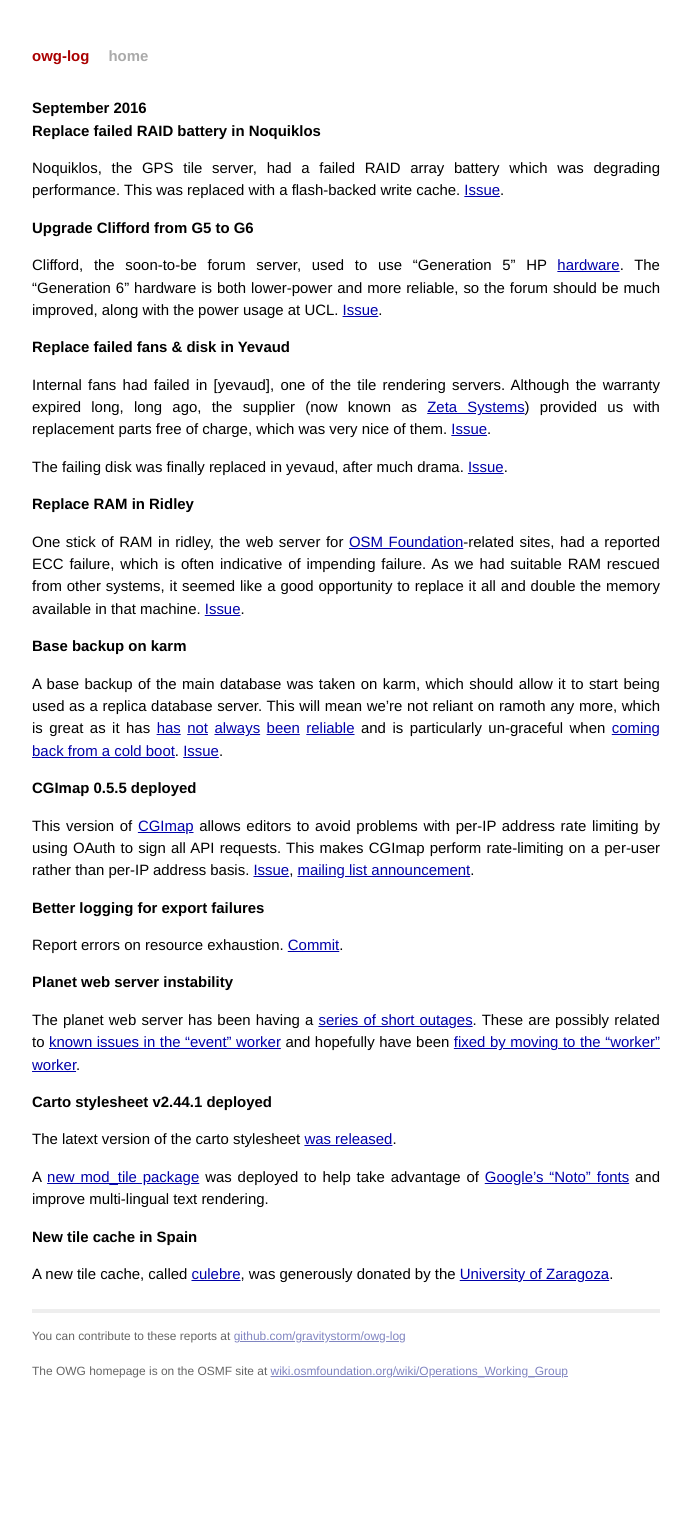
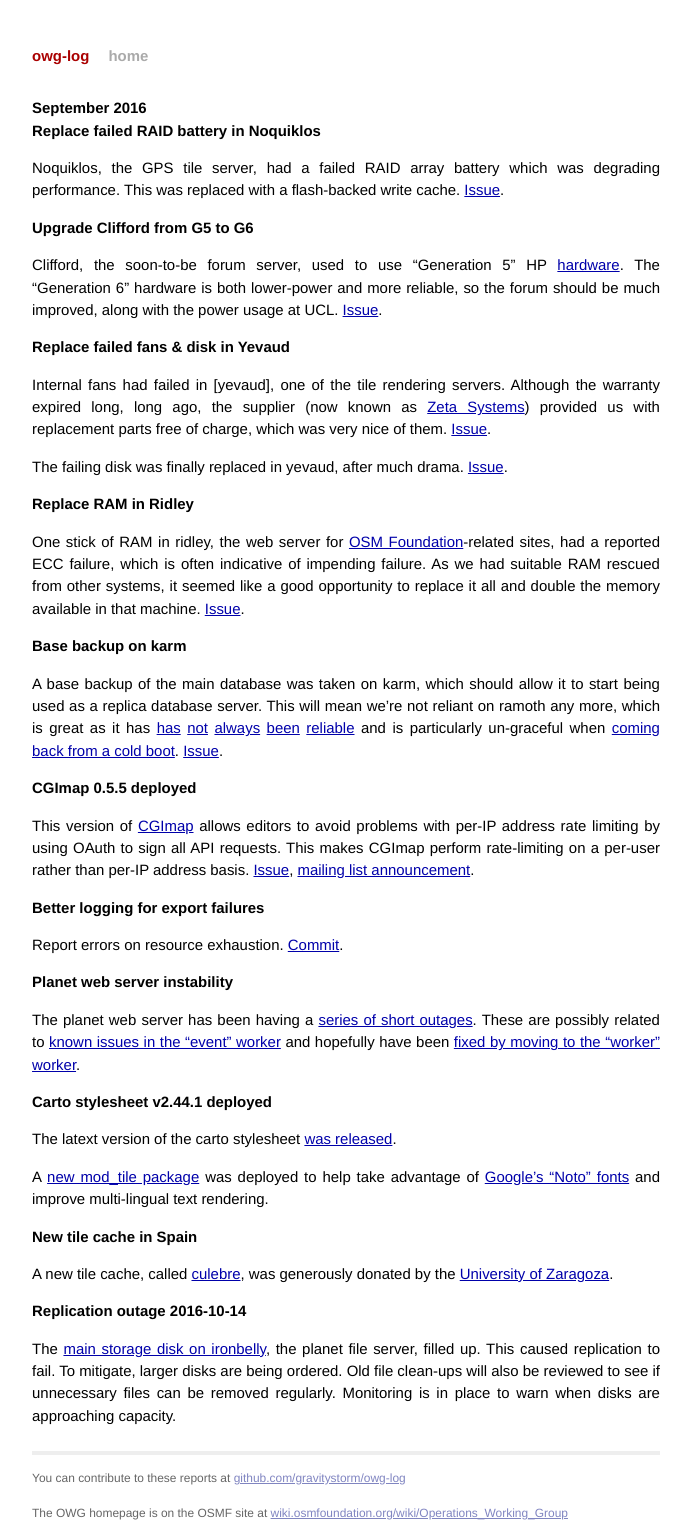
Before and after one commit to openstreetmap/owg-website, a Jekyll site: the page built from _posts/2016-10-01-october.md, in a window 1280 px wide. Shown: the whole page, without its empty margins (294-985 px from the left). Built offline with Jekyll 4.4.1, drawn with Linux system fonts in a browser that asks for light colours; before the commit the page ends 1394 px from its top, so only the background shows below that.

Commit message:
Add something about replication failure last week.

```diff
--- a/_posts/2016-10-01-october.md
+++ b/_posts/2016-10-01-october.md
@@ -47,3 +47,7 @@
 # New tile cache in Spain
 
 A new tile cache, called [culebre](https://hardware.openstreetmap.org/servers/culebre.openstreetmap.org/), was generously donated by the [University of Zaragoza](http://osluz.unizar.es/).
+
+# Replication outage 2016-10-14
+
+The [main storage disk on ironbelly](http://munin.osm.org/openstreetmap/ironbelly.openstreetmap/df.html), the planet file server, filled up. This caused replication to fail. To mitigate, larger disks are being ordered. Old file clean-ups will also be reviewed to see if unnecessary files can be removed regularly. Monitoring is in place to warn when disks are approaching capacity.
```
